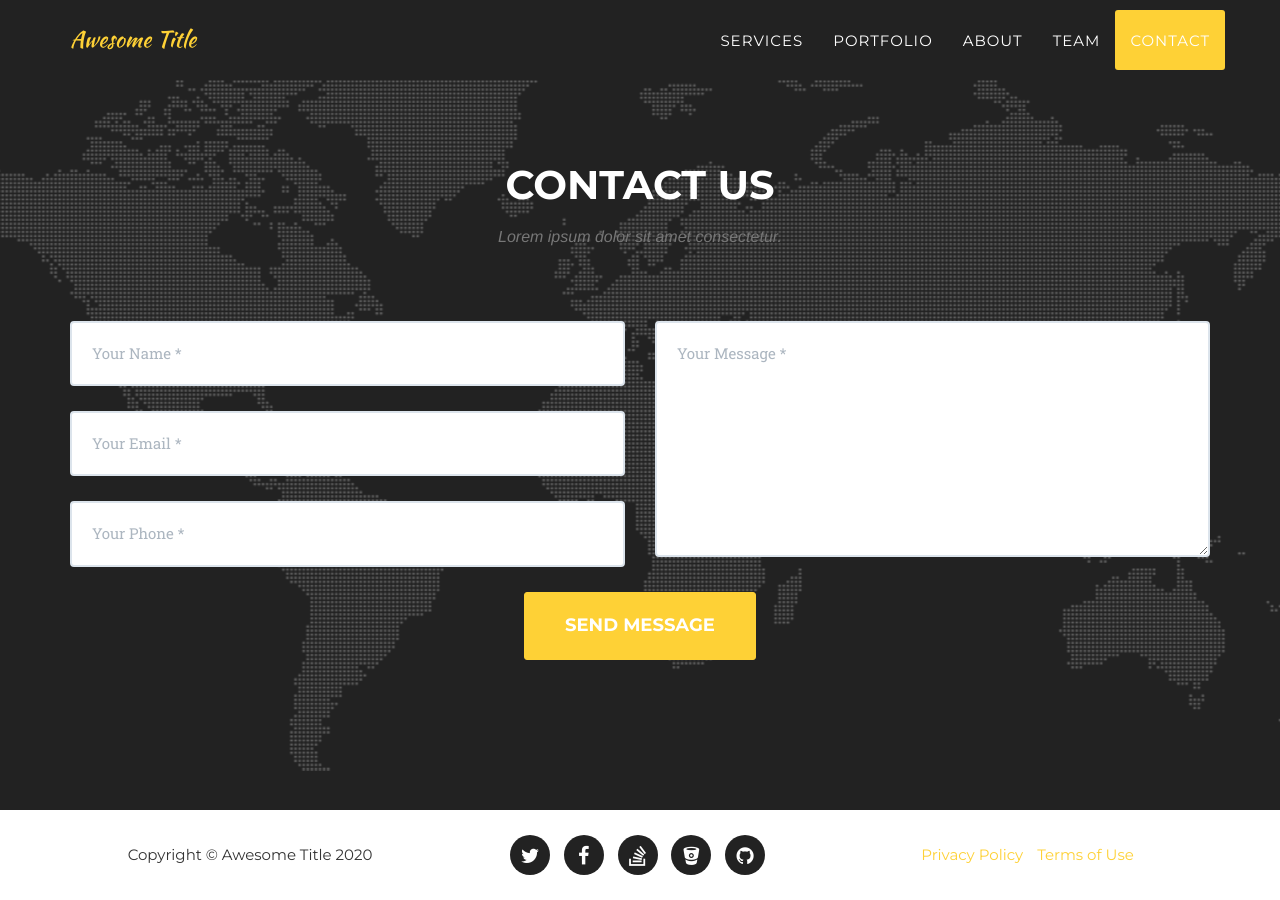
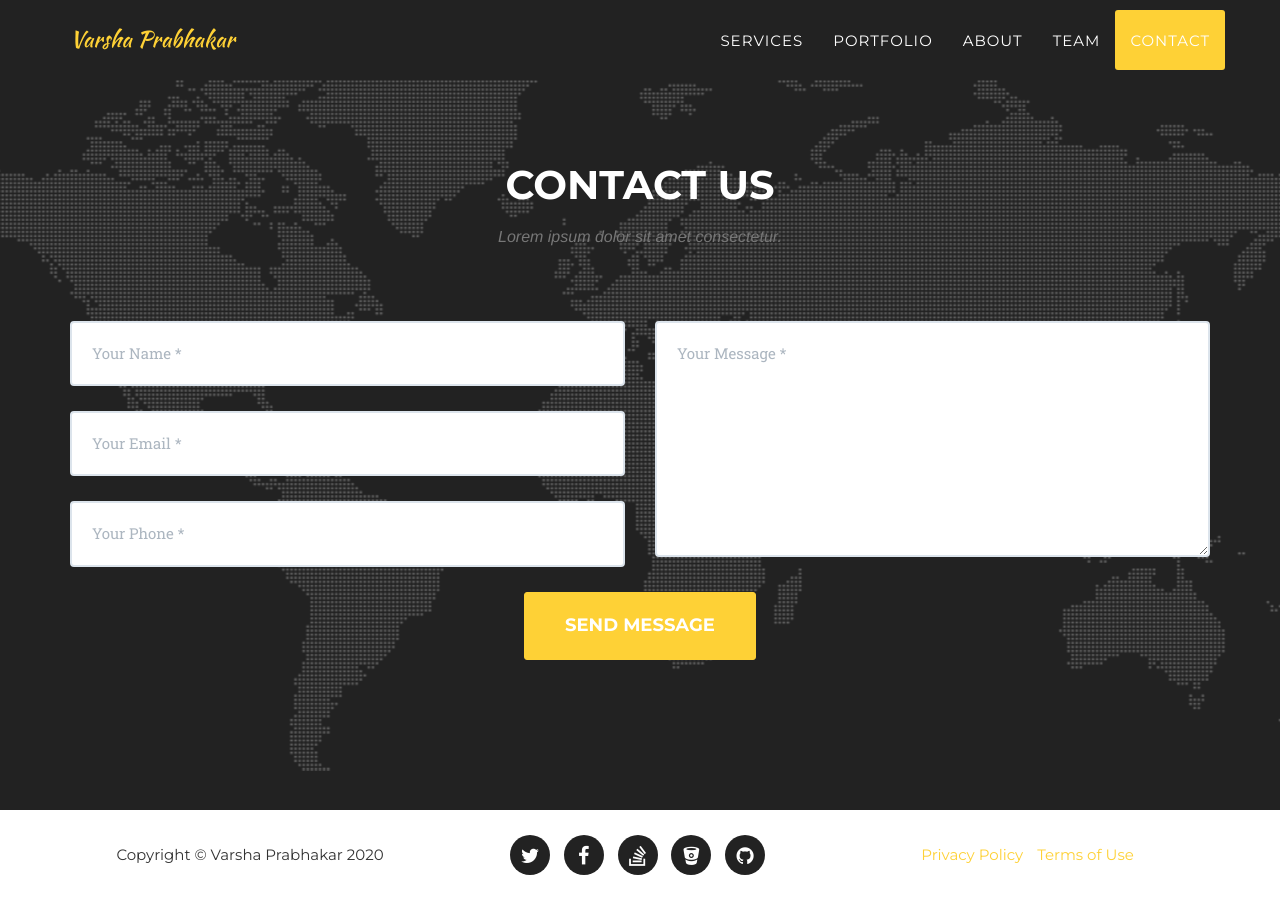
Before and after one commit to VarshaPrabhakar07/VarshaPrabhakar07.github.io, a Jekyll site: the page built from index.html, in a window 1280 px wide and 900 px high, scrolled down 4552 px. Built offline with Jekyll 4.4.1, drawn with Linux system fonts in a browser that asks for light colours; some web fonts are replaced; part of the change alters nothing that is shown.

Commit message:
Update _config.yml

```diff
--- a/_config.yml
+++ b/_config.yml
@@ -2,9 +2,9 @@ url: https://y7kim.github.io
 baseurl: /VarshaPrabhakar07.github.io/
 
 # Site settings
-title: Awesome Title
-email: your-email@domain.com
-description: "Write an awesome description for your new site here. You can edit this line in _config.yml. It will appear in your document head meta (for Google search results) and in your feed.xml site description."
+title: Varsha Prabhakar
+email: varshaprabhakar07@gmail.com
+description: "Varsha Prabhakar Personal Blog"
 
 
 # Team names, titles and social links
```
